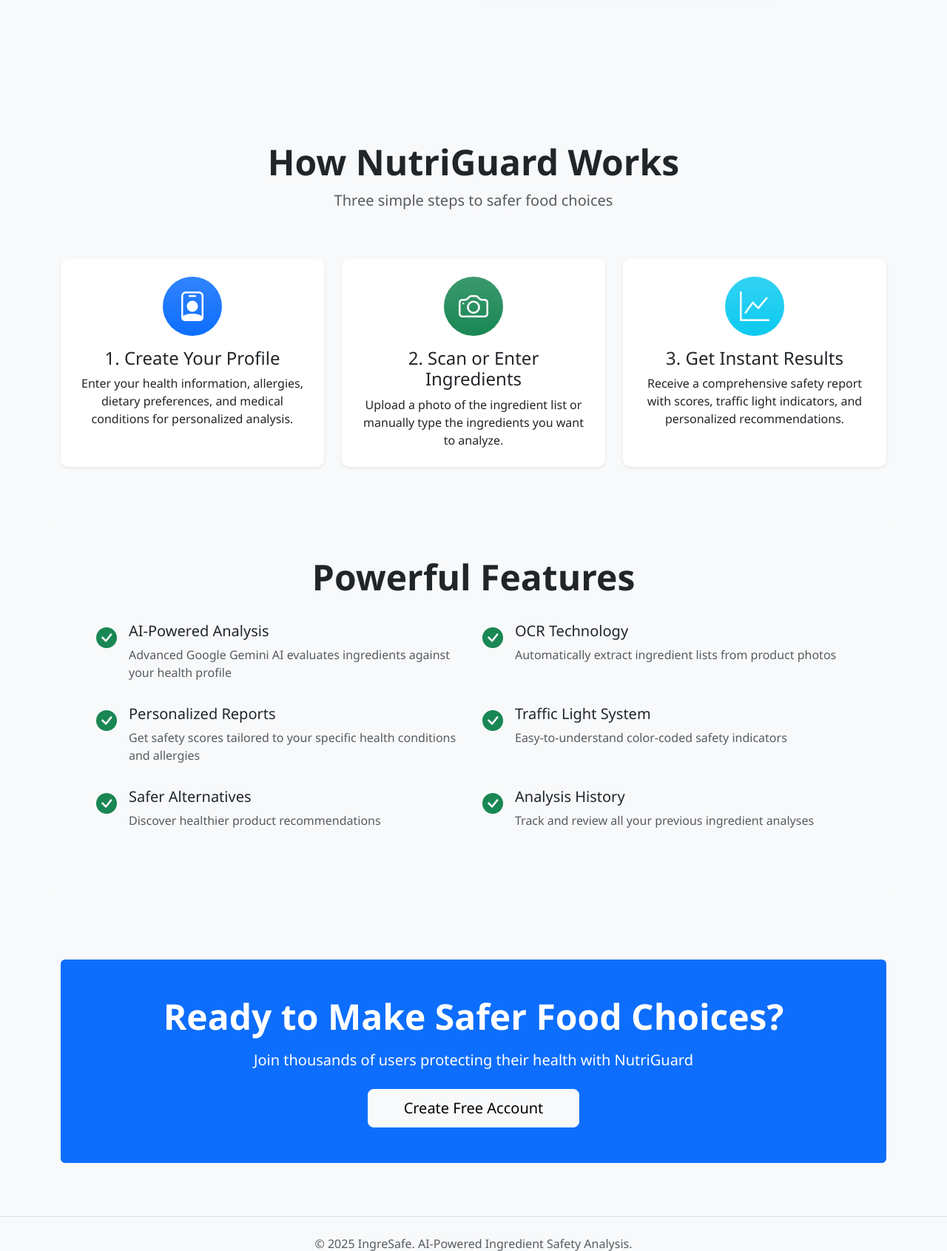
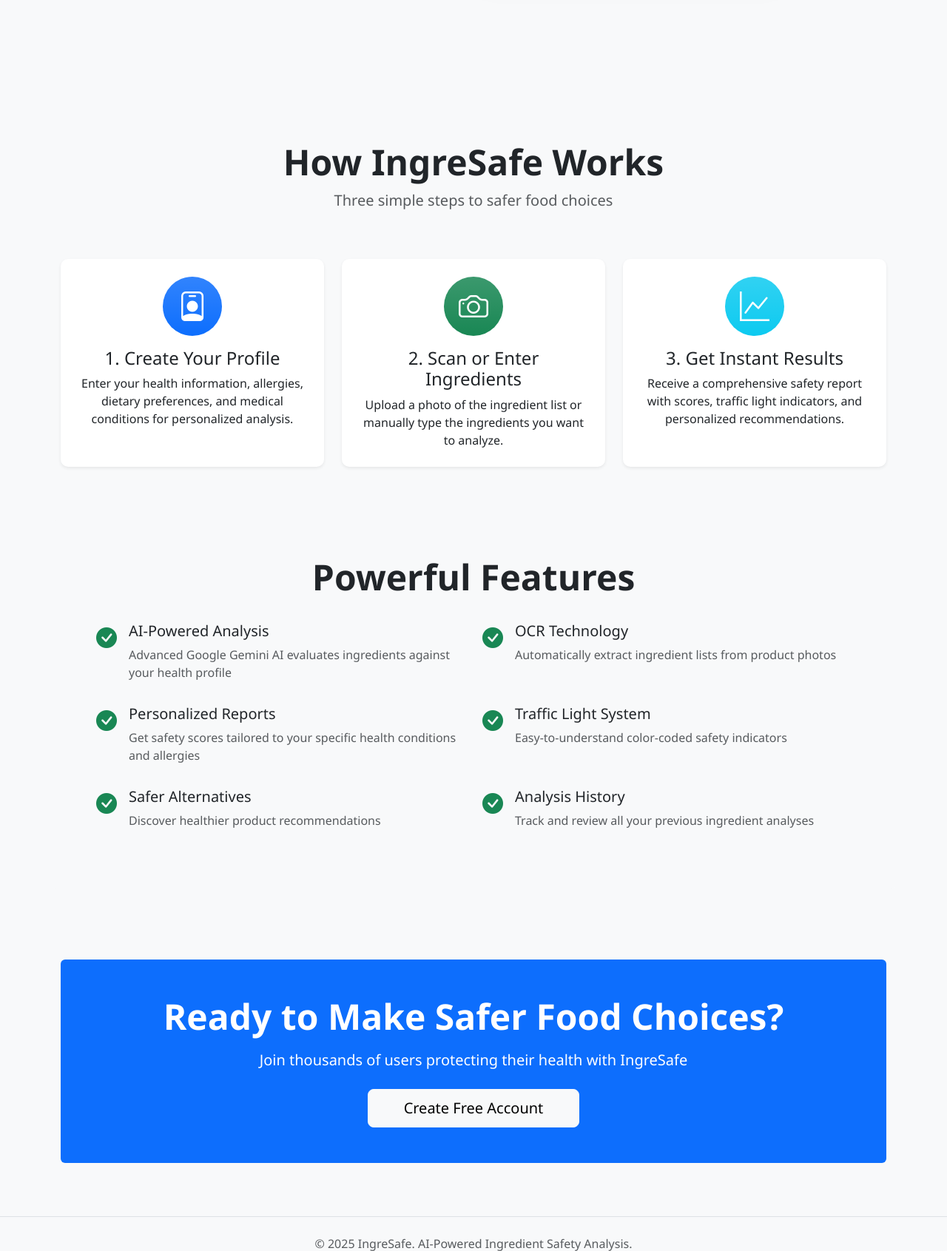
Before and after one commit to dhanyasanagapalli/InSa, a Flask app: page / in a window 1280 px wide. Shown: the part 592-2283 px from the top of the page at 74% size. Run offline with Flask 3, Linux system fonts and the light colour scheme; some libraries are stand-ins or nearby versions.

Commit message:
Update index.html

```diff
--- a/templates/index.html
+++ b/templates/index.html
@@ -38,7 +38,7 @@
     <!-- Features Section -->
     <div class="row mt-5 pt-5">
         <div class="col-12 text-center mb-5">
-            <h2 class="display-5 fw-bold">How NutriGuard Works</h2>
+            <h2 class="display-5 fw-bold">How IngreSafe Works</h2>
             <p class="lead text-muted">Three simple steps to safer food choices</p>
         </div>
 
@@ -158,7 +158,7 @@
         <div class="col-12 text-center">
             <div class="bg-primary text-white rounded p-5">
                 <h2 class="display-5 fw-bold mb-3">Ready to Make Safer Food Choices?</h2>
-                <p class="lead mb-4">Join thousands of users protecting their health with NutriGuard</p>
+                <p class="lead mb-4">Join thousands of users protecting their health with IngreSafe</p>
                 <a href="{{ url_for('register') }}" class="btn btn-light btn-lg px-5">
                     Create Free Account
                 </a>
```
